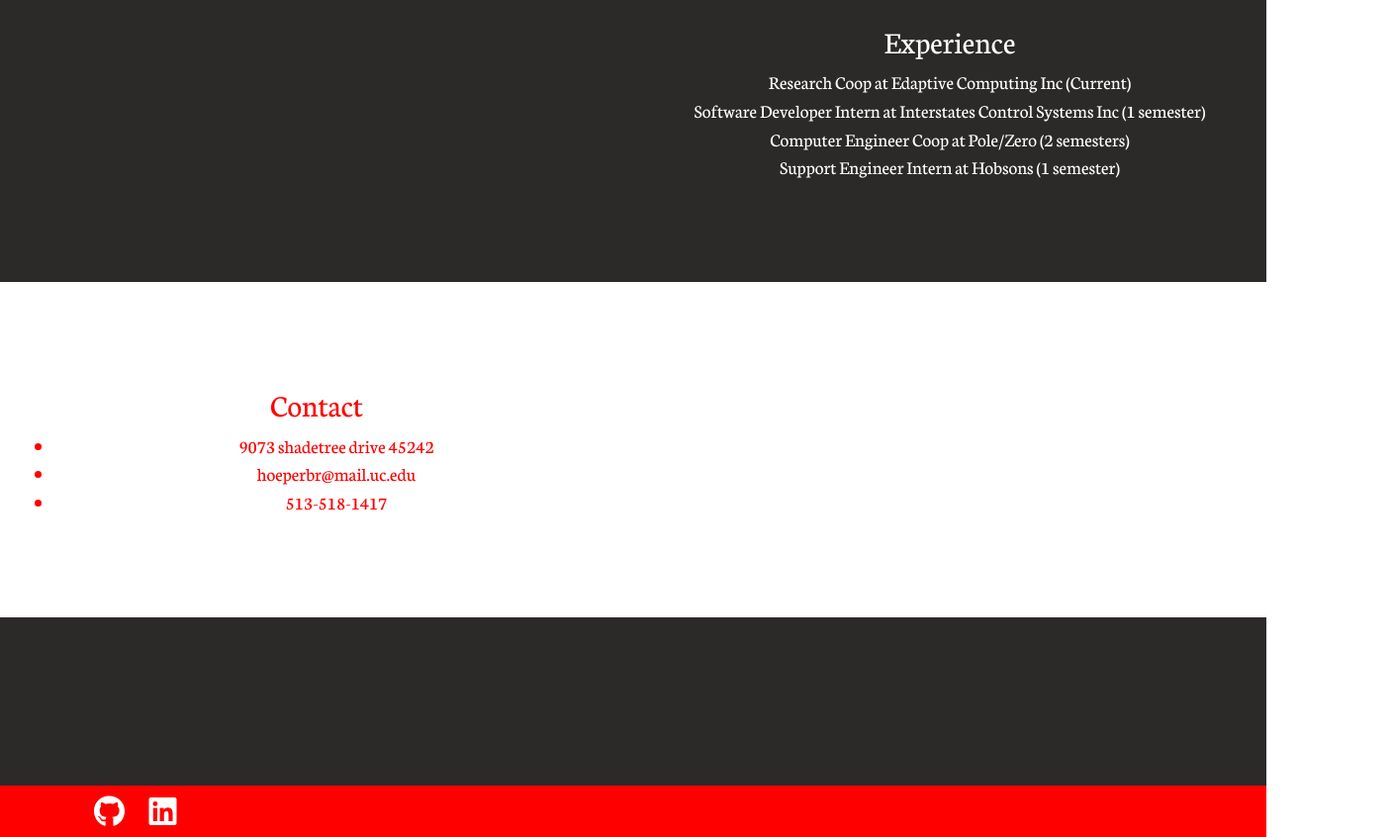
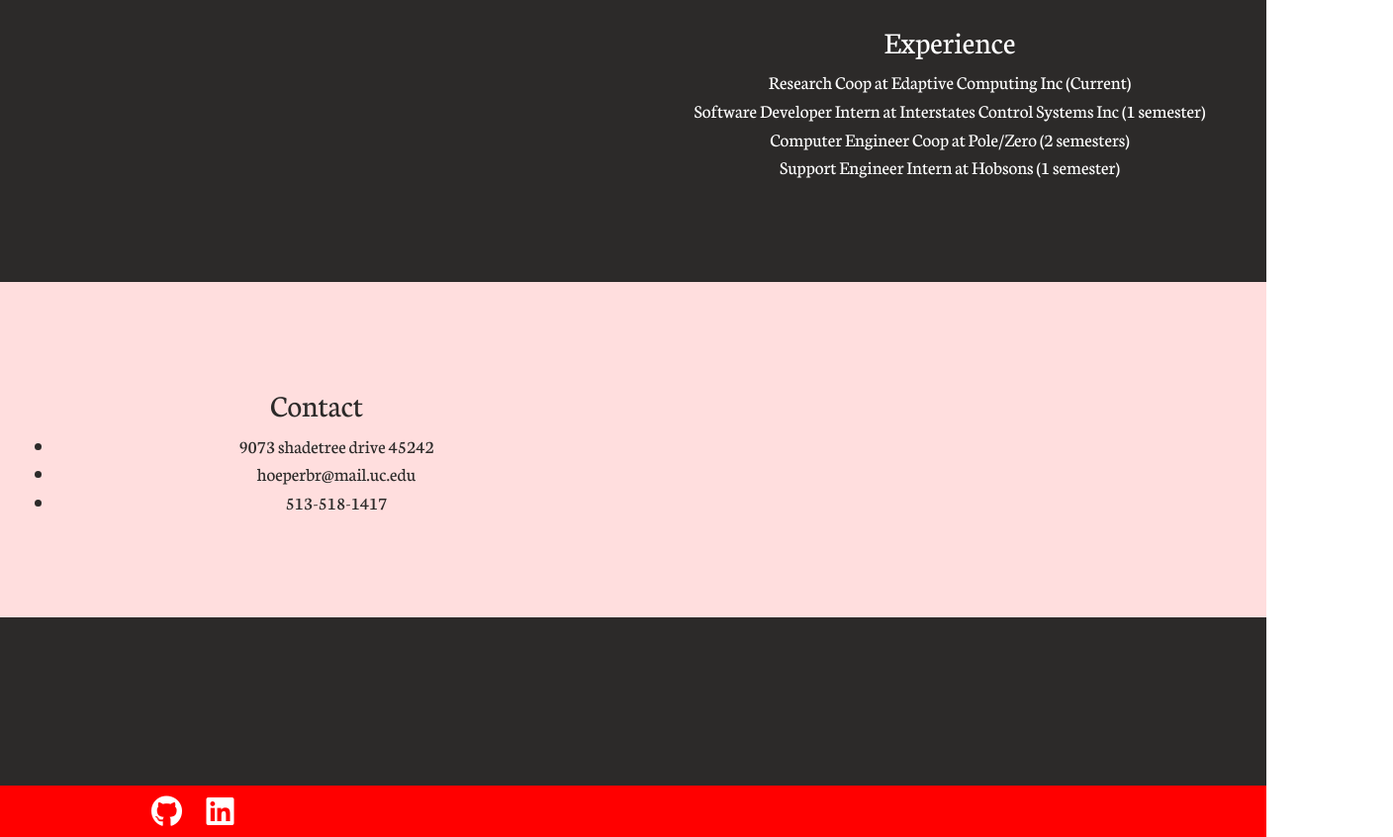
Before and after one commit to bradyhoeper36/bradyhoeper36.github.io, a plain HTML site: page index.html in a window 1280 px wide. Shown: the part 990-1836 px from the top of the page at 99% size, 1408 px wide, since content can reach past the window. Drawn offline with nearby package versions, Linux system fonts and the light colour scheme; a web font is replaced by a local one.

Commit message:
nav bar and colors

```diff
--- a/css/style.css
+++ b/css/style.css
@@ -25,12 +25,20 @@ h2.about {
 .bg-black {
     background: #2C2A29;
 }
-.cointainer{
-    box-sizing: 'content-box';
+
+.bg-light-red {
+    background: #FFDEDE;
 }
+
+.container {
+    margin-left: 10%;
+    margin-right: 10%;
+    max-width: none;
+}
+
 .edu {
     font-family: 'Neuton', serif;
-    color: #F00;
+    color: #2C2A29;
     text-align: center;
 }
 ul.edu {
--- a/index.html
+++ b/index.html
@@ -13,9 +13,7 @@
         <link rel="stylesheet" href="css/style.css">
     </head>
     <body>
-        <!--[if lt IE 7]>
-            <p class="browsehappy">You are using an <strong>outdated</strong> browser. Please <a href="#">upgrade your browser</a> to improve your experience.</p>
-        <![endif]-->
+
         <nav class="navbar sticky-top navbar-expand-md navbar-light bg-primary">
             <div class="container">
                 <a class="navbar-brand" href="#">Brady Hoeper</a>
@@ -57,7 +55,7 @@
         </div>
 
         <div class="container-fluid" id="education">
-            <div class="row bg-white align-items-center">
+            <div class="row bg-light-red align-items-center">
                 <div class="col-md-6">
                     <h2 class="edu">Education</h2>
                     <ul class="edu">
@@ -91,7 +89,7 @@
         </div>
 
         <div class="container-fluid" id="contact">
-            <div class="row bg-white align-items-center">
+            <div class="row bg-light-red align-items-center">
                 <div class="col-md-6">
                     <h2 class="edu">Contact</h2>
                     <ul class="edu">
```
